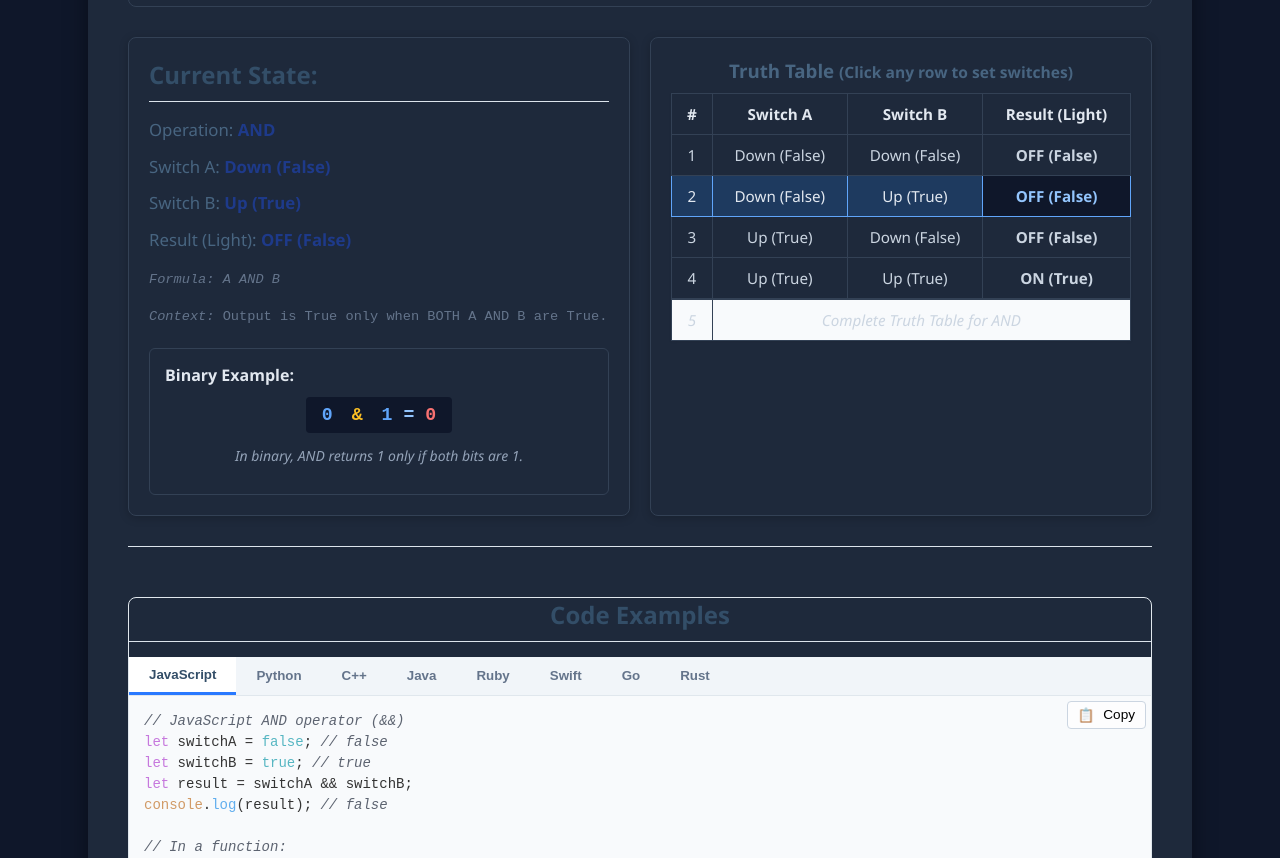
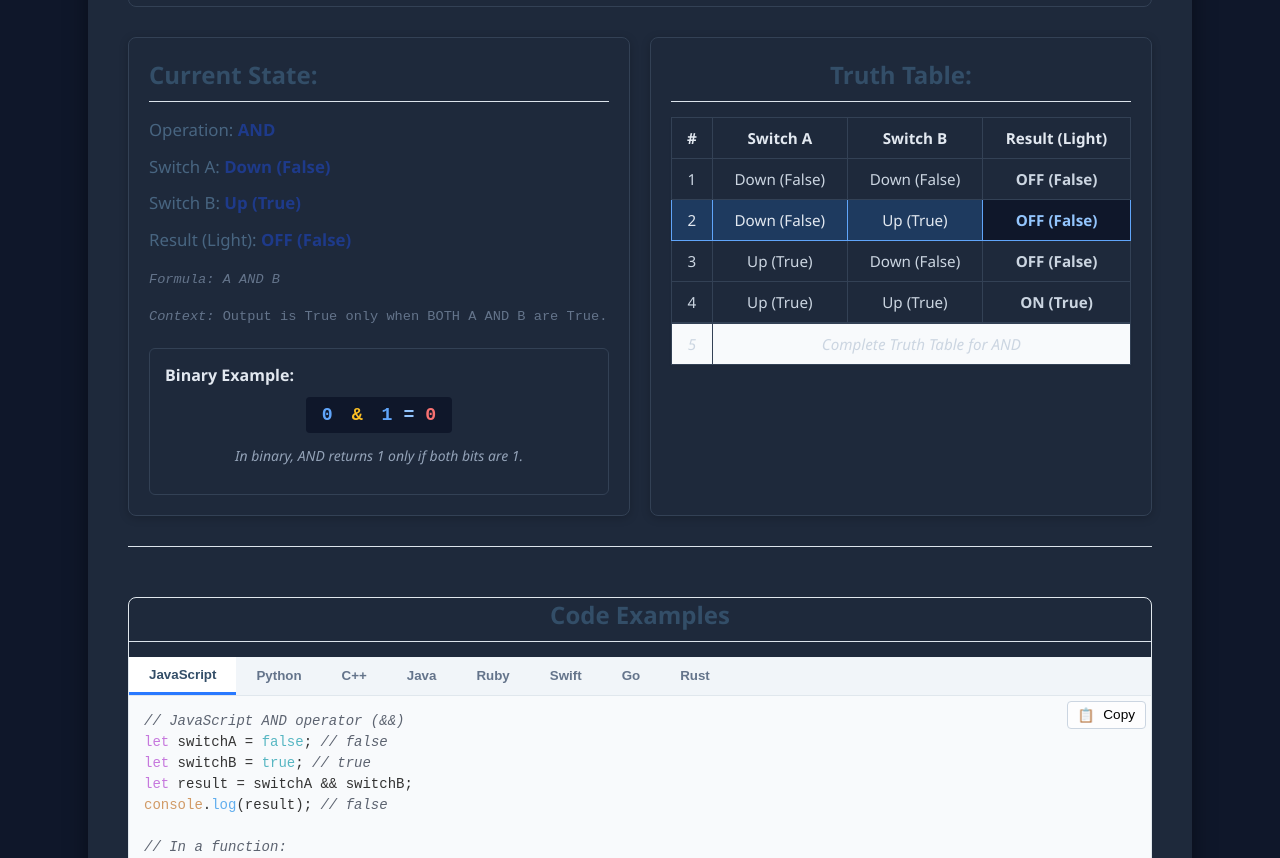
Before and after one commit to ICJIA/boolean-logic-demo, a plain HTML site: page index.html in a window 1280 px wide. Shown: the part 883-1741 px from the top of the page. Drawn offline with nearby package versions, Linux system fonts and the light colour scheme.

Commit message:
fix: headings

```diff
--- a/index.html
+++ b/index.html
@@ -332,7 +332,7 @@
 
         <!-- Truth table section (moved from educational-section) -->
         <div class="truth-table-area">
-          <h3>Truth Table <small>(Click any row to set switches)</small></h3>
+          <h2>Truth Table: <small></small></h2>
           <table id="truthTable">
             <!-- JS will populate this -->
           </table>
```
